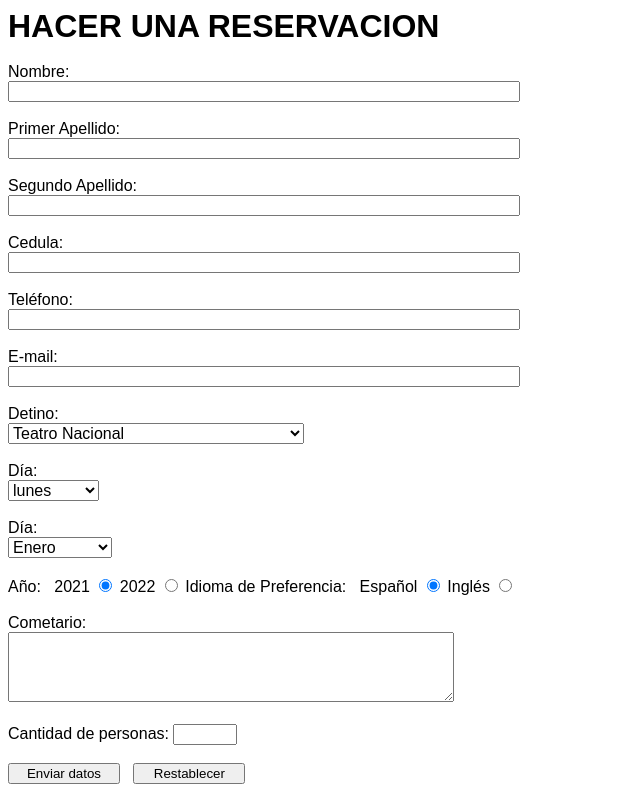
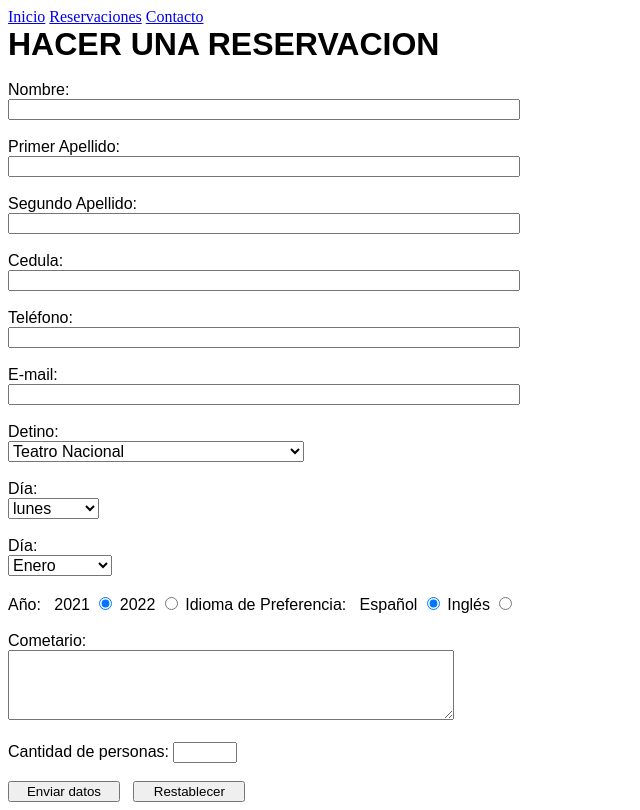
Before and after one commit to GiankFallasCR/Proyecto, a PHP site: page /reservaciones.php in a window 1280 px wide. Shown: the whole page, without its empty margins (0-640 px from the left). Before the commit the page ends 784 px from the top, so only its background shows below. Run offline with PHP 8.4, Linux system fonts and the light colour scheme.

Commit message:
Cambio hecho por Frey

```diff
--- a/index.html
+++ b/index.html
@@ -16,7 +16,7 @@
     <div class="navbar">
         <!--<img id="logo" src="Img\quetzal.jpg" class="d-inline-block align-top" alt="">-->
         <div id="menu">
-            <a href="#home">Inicio</a>
+            <a href="index.html">Inicio</a>
             <a href="reservaciones.php">Reservaciones</a>
             <a href="#contact">Contacto</a>
         </div>
--- a/reservaciones.php
+++ b/reservaciones.php
@@ -6,7 +6,8 @@
     <meta http-equiv="X-UA-Compatible" content="IE=edge">
     <meta name="viewport" content="width=device-width, initial-scale=1.0">
     <title>Document</title>
-    <!--<script language="JavaScript1.2">
+    <!--<link href="CSS/estilos.css" rel="stylesheet" />
+    <script language="JavaScript1.2">
         function UpdateCartQuantity() {
             document.cart_quantity.submit();
         }
@@ -18,6 +19,14 @@
 </head>
 
 <body>
+    <div class="navbar">
+        <div id="menu">
+            <a href="index.html">Inicio</a>
+            <a href="reservaciones.php">Reservaciones</a>
+            <a href="#contact">Contacto</a>
+        </div>
+    </div>
+
     <div class="row">
         <form method="post" action="ingresaCita.php" id="formTutorias" class="main">
             <strong><span id="reservaciones" style="font-family: Arial; font-size: 24pt">HACER UNA RESERVACION</span></strong><br />
```
